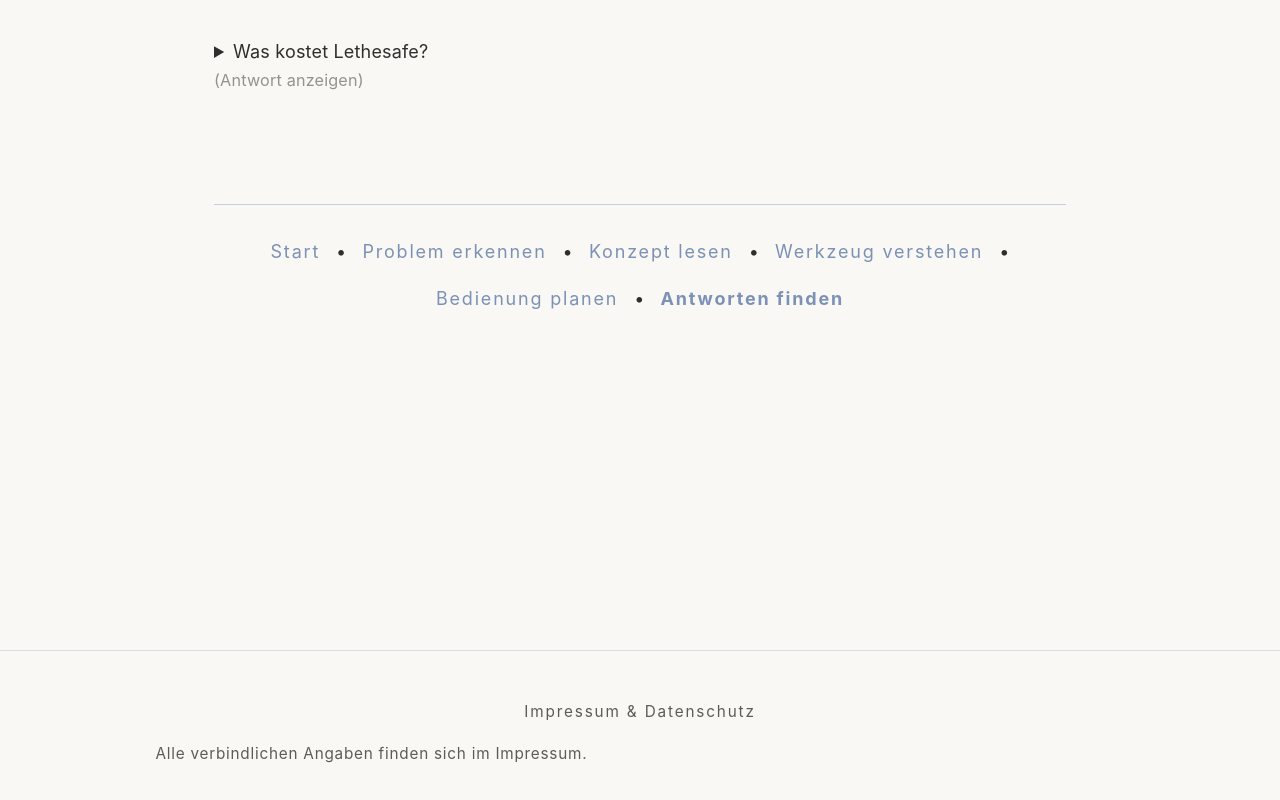
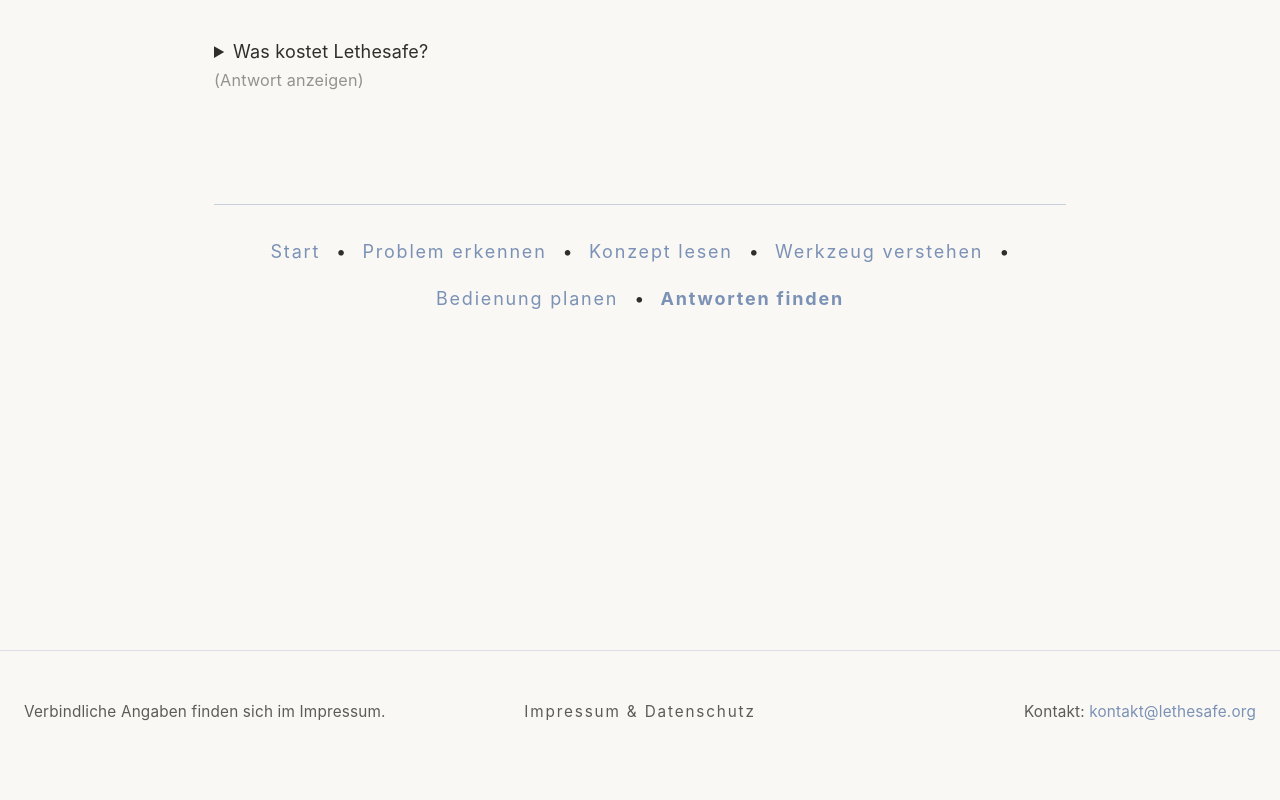
Before and after one commit to ronsteg/lethesafe-website, a plain HTML site: page faq.html in a window 1280 px wide. Shown: the part 6600-7400 px from the top of the page. After the commit the page ends 7373 px from the top, so only its background shows below. Drawn offline with Linux system fonts and the light colour scheme.

Commit message:
Add Bing verification meta tag and footer contact information

```diff
--- a/faq.html
+++ b/faq.html
@@ -706,11 +706,19 @@
   </main>
 
   <footer class="ls-footer">
-    <nav class="ls-footer-nav">
-      <a href="impressum.html">Impressum &amp; Datenschutz</a>
-    </nav>
-    <p class="ls-footer-note">Alle verbindlichen Angaben finden sich im Impressum.</p>
+    <div class="ls-footer-row">
+      <span class="ls-footer-note">
+        Verbindliche Angaben finden sich im Impressum.
+      </span>
+      <nav class="ls-footer-nav">
+        <a href="impressum.html">Impressum &amp; Datenschutz</a>
+      </nav>
+      <span class="ls-footer-kontakt">
+        Kontakt: <a href="mailto:kontakt@lethesafe.org">kontakt@lethesafe.org</a>
+      </span>
+    </div>
   </footer>
+
 </body>
 
 </html>
--- a/style.css
+++ b/style.css
@@ -378,13 +378,13 @@
   margin-top: 120px;
   padding: 48px 24px;
   border-top: 1px solid rgba(123, 145, 181, 0.25);
-  text-align: center;
   color: var(--muted);
   font-size: 0.85rem;
 }
 
+
 .ls-footer-nav {
-  margin-bottom: 16px;
+  justify-self: center;
   letter-spacing: 0.12em;
 }
 
@@ -397,11 +397,28 @@
 }
 
 .ls-footer-note {
+  justify-self: start;
   margin: 0;
-  font-size: 0.85rem;
-  letter-spacing: 0.05em;
-  color: var(--muted);
 }
+
+.ls-footer-bottom {
+  display: flex;
+  justify-content: space-between;
+  align-items: center;
+  width: 100%;
+}
+
+.ls-footer-row {
+  display: grid;
+  grid-template-columns: 1fr auto 1fr;
+  align-items: center;
+  width: 100%;
+}
+
+.ls-footer-kontakt {
+  justify-self: end;
+}
+
 
 .back-link {
   display: inline-flex;
```
Also changed, not shown: bedienung.html (+12 -4 lines), glossar.html (+12 -4 lines), impressum.html (+12 -4 lines), index.html (+13 -4 lines), konzept.html (+12 -4 lines), materialien.html (+12 -4 lines), name-governance.html (+11 -3 lines), problem.html (+12 -4 lines), werkzeug.html (+12 -4 lines).
